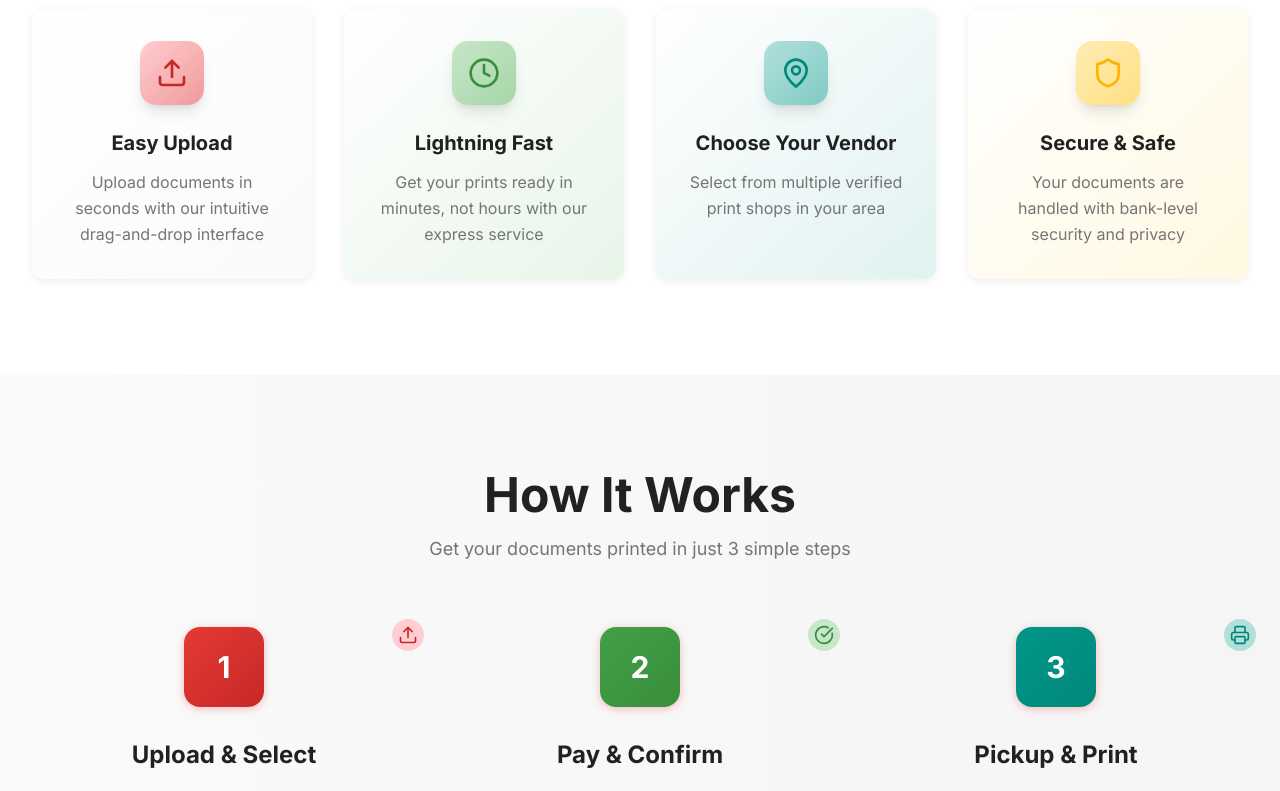
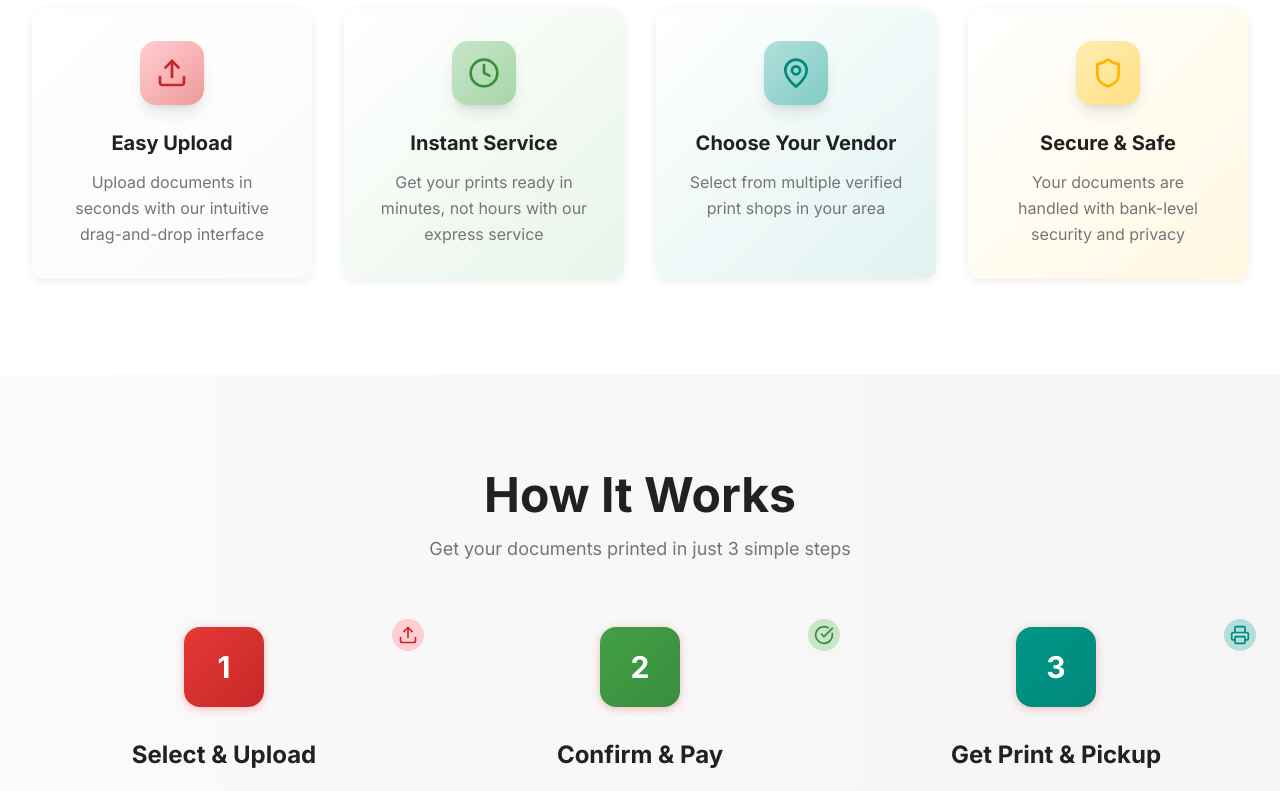
Before and after one commit to Tilak-Kateghar/insta-print, a Next.js app in the folder frontend/: page / in a window 1280 px wide. Shown: the part 1040-1831 px from the top of the page. Built offline with nearby package versions, Linux system fonts and the light colour scheme.

Commit message:
Content Scrutiny and Enhancement

```diff
--- a/frontend/app/page.tsx
+++ b/frontend/app/page.tsx
@@ -126,7 +126,7 @@ export default function LandingPage() {
               <div className="w-12 h-12 sm:w-14 sm:h-14 lg:w-16 lg:h-16 bg-gradient-to-br from-success-100 to-success-200 rounded-xl lg:rounded-2xl flex items-center justify-center mx-auto mb-4 sm:mb-6 group-hover:from-success-200 group-hover:to-success-300 transition-all duration-300 shadow-lg">
                 <Clock className="h-6 w-6 sm:h-7 sm:h-7 lg:h-8 lg:w-8 text-success-600" />
               </div>
-              <h3 className="text-base sm:text-lg lg:text-xl font-bold text-charcoal-900 mb-2 sm:mb-3">Lightning Fast</h3>
+              <h3 className="text-base sm:text-lg lg:text-xl font-bold text-charcoal-900 mb-2 sm:mb-3">Instant Service</h3>
               <p className="text-sm sm:text-base text-charcoal-600 leading-relaxed">Get your prints ready in minutes, not hours with our express service</p>
             </Card>
 
@@ -170,7 +170,7 @@ export default function LandingPage() {
                   <Upload className="w-3 h-3 sm:w-4 sm:h-4 lg:w-5 lg:h-5 text-tomato-600" />
                 </div>
               </div>
-              <h3 className="text-lg sm:text-xl lg:text-2xl font-bold text-charcoal-900 mb-2 sm:mb-4">Upload & Select</h3>
+              <h3 className="text-lg sm:text-xl lg:text-2xl font-bold text-charcoal-900 mb-2 sm:mb-4">Select & Upload</h3>
               <p className="text-sm sm:text-base text-charcoal-600 leading-relaxed">Upload your document and choose from multiple verified print shops in your area</p>
             </div>
 
@@ -183,7 +183,7 @@ export default function LandingPage() {
                   <CheckCircle className="w-3 h-3 sm:w-4 sm:h-4 lg:w-5 lg:h-5 text-success-600" />
                 </div>
               </div>
-              <h3 className="text-lg sm:text-xl lg:text-2xl font-bold text-charcoal-900 mb-2 sm:mb-4">Pay & Confirm</h3>
+              <h3 className="text-lg sm:text-xl lg:text-2xl font-bold text-charcoal-900 mb-2 sm:mb-4">Confirm & Pay</h3>
               <p className="text-sm sm:text-base text-charcoal-600 leading-relaxed">Review pricing, make secure payment, and get instant confirmation</p>
             </div>
 
@@ -196,7 +196,7 @@ export default function LandingPage() {
                   <Printer className="w-3 h-3 sm:w-4 sm:h-4 lg:w-5 lg:h-5 text-info-600" />
                 </div>
               </div>
-              <h3 className="text-lg sm:text-xl lg:text-2xl font-bold text-charcoal-900 mb-2 sm:mb-4">Pickup & Print</h3>
+              <h3 className="text-lg sm:text-xl lg:text-2xl font-bold text-charcoal-900 mb-2 sm:mb-4">Get Print & Pickup</h3>
               <p className="text-sm sm:text-base text-charcoal-600 leading-relaxed">Collect your professionally printed documents with the pickup code</p>
             </div>
           </div>
```
